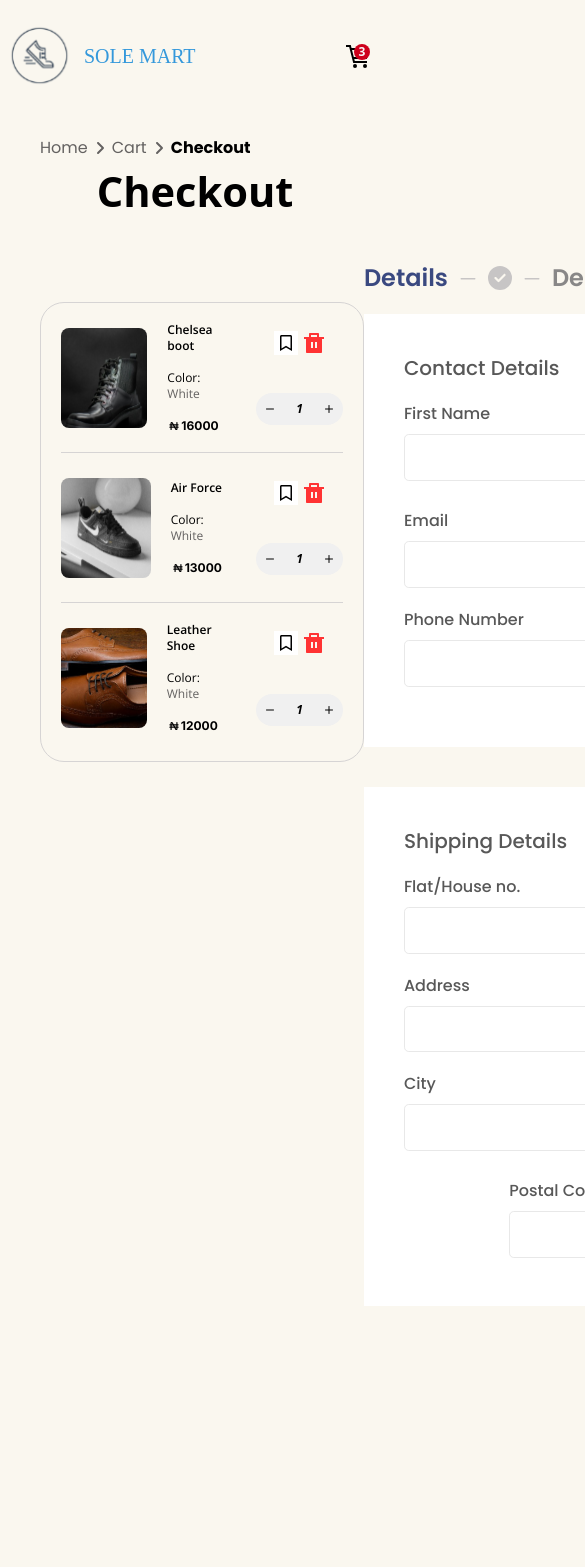
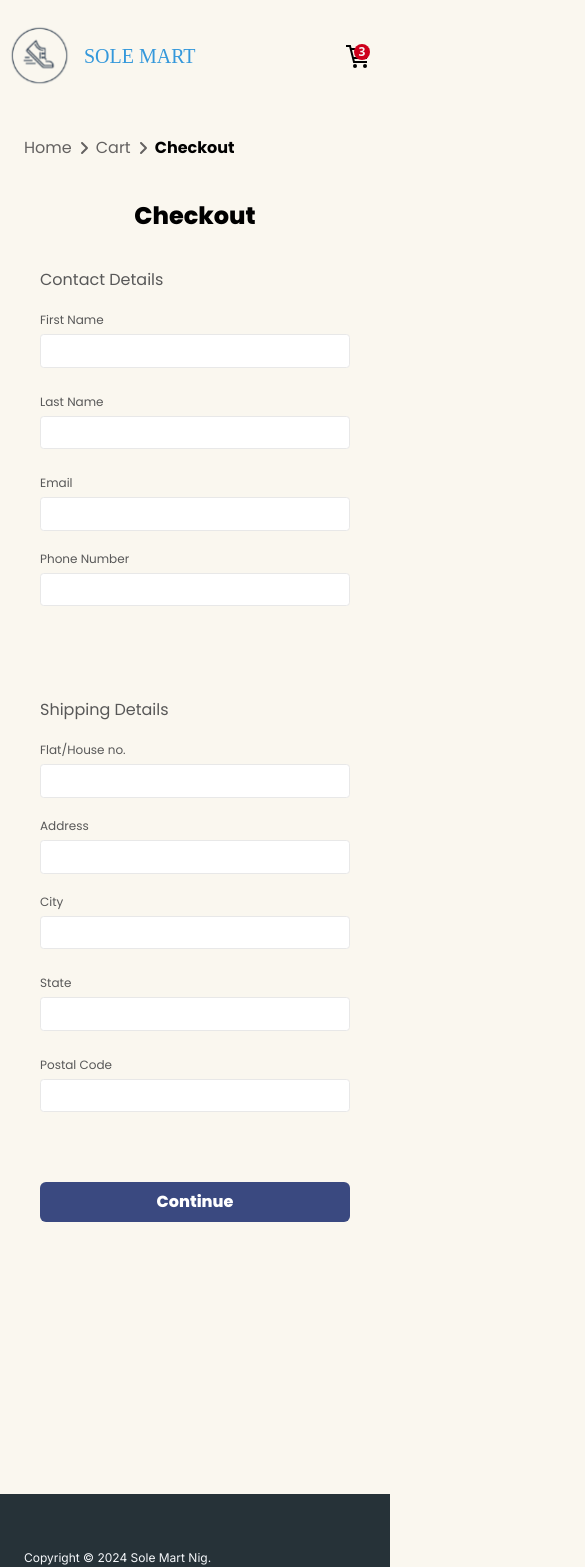
Before and after one commit to chiefEbube/sole-mart, a Next.js app: page /checkout in a window 390 px wide. Shown: the top 1567 px of the page, 585 px wide, since content can reach past the window. Built offline with nearby package versions, Linux system fonts and the light colour scheme; a web font is replaced by a local one.

Commit message:
checkout

```diff
--- a/app/checkout/page.js
+++ b/app/checkout/page.js
@@ -22,7 +22,7 @@ const page = () => {
   }
 
   return (
-    <div className="mt-10 px-10 mb-64">
+    <div className="mt-10 px-6 lg:px-10 mb-64">
       <div className="flex items-center gap-1 poppins">
         <Link className="text-[#646261]" href="/">Home</Link>
         <span className="text-[#646261]"><FaAngleRight /></span>
@@ -32,16 +32,16 @@ const page = () => {
       </div>
 
       <div className="">
-        <h1 className="text-center bgpoppins font-extrabold text-[2.6rem]">Checkout</h1>
-        <div className="flex justify-around mt-10">
-          <div className="mt-10">
+        <h1 className="text-center poppins font-extrabold mt-10 lg:mt-0  text-2xl lg:text-[2.6rem]">Checkout</h1>
+        <div className="flex flex-col lg:flex-row justify-around mt-5 lg:mt-10">
+          <div className="mt-10 hidden lg:block">
             <SelectedItems width={width} padding={padding} items={cartItems} removeFromCart={removeFromCart} updateQuantity={updateQuantity} />
           </div>
 
           {cartItems.length > 0 ? (
             <>
               <div>
-                <div className="mb-5 flex gap-2 items-center text-[#888787] poppins font-semibold text-2xl">
+                <div className="hidden mb-5 lg:flex gap-2 items-center text-[#888787] poppins font-semibold text-2xl">
                   <span className="text-[#3A4980]">Details</span>
                   <span className="text-[#c7c5c5]"><GoDash /></span>
                   <span className="text-[#c7c5c5]"><FaCircleCheck /></span>
@@ -54,11 +54,11 @@ const page = () => {
                 </div>
 
                 {payment === false ? (<>
-                  <form className="text-[#585858] poppins font-medium max-w-[550px]">
-                    <div className="bg-plainWhite p-10">
-                      <h3 className="text-xl">Contact Details</h3>
+                  <form className="text-[#585858] poppins lg:font-medium max-w-[550px]">
+                    <div className="lg:bg-plainWhite p-4 lg:p-10">
+                      <h3 className="lg:text-xl">Contact Details</h3>
 
-                      <div className="flex gap-5 my-5">
+                      <div className="text-xs flex flex-col lg:flex-row gap-5 my-5">
                         <div>
                           <label htmlFor="firstName">First Name</label>
                           <input type="text" id="firstName" className='input' />
@@ -70,33 +70,33 @@ const page = () => {
                         </div>
                       </div>
 
-                      <div className="my-5">
+                      <div className="my-5 text-xs">
                         <label htmlFor="email">Email</label>
                         <input type="emai" id="email" className="input" />
                       </div>
 
 
-                      <div className="my-5">
+                      <div className="my-5 text-xs">
                         <label htmlFor="phone">Phone Number</label>
                         <input type="text" id="phone" className='input' />
                       </div>
                     </div>
 
-                    <div className="bg-plainWhite p-10 mt-10">
-                      <h3 className="text-xl">Shipping Details</h3>
+                    <div className="lg:bg-plainWhite p-4 lg:p-10 mt-10">
+                      <h3 className="lg:text-xl">Shipping Details</h3>
 
-                      <div className="my-5">
+                      <div className="my-5 text-xs">
                         <label htmlFor="flat">Flat/House no.</label>
                         <input type="text" id="flat" className='input' />
                       </div>
 
-                      <div className="my-5">
+                      <div className="my-5 text-xs">
                         <label htmlFor="address">Address</label>
                         <input type="text" id="address" className="input" />
                       </div>
 
 
-                      <div className="flex gap-5 my-5">
+                      <div className="flex flex-col lg:flex-row gap-5 text-xs my-5">
                         <div>
                           <label htmlFor="city">City</label>
                           <input type="text" id="city" className='input' />
@@ -108,13 +108,13 @@ const page = () => {
                         </div>
                       </div>
 
-                      <div className="w-1/2 mx-auto">
+                      <div className="lg:w-1/2 lg:mx-auto text-xs">
                         <label htmlFor="postalCode">Postal Code</label>
                         <input type="text" id="postalCode" className='input' />
                       </div>
                     </div>
-                    <div className="flex justify-end mt-8">
-                      <button type="button" className="bg-[#3A4980] text-plainWhite font-extrabold py-3 px-6 rounded-md" onClick={(e) => handleClickContinue(e)}>Continue</button>
+                    <div className="lg:flex p-4 lg:p-0 justify-end mt-8 mx-auto">
+                      <button type="button" className="bg-[#3A4980] text-plainWhite font-extrabold w-full py-2 lg:py-3 lg:px-6 rounded-md" onClick={(e) => handleClickContinue(e)}>Continue</button>
                     </div>
                   </form>
 
```
